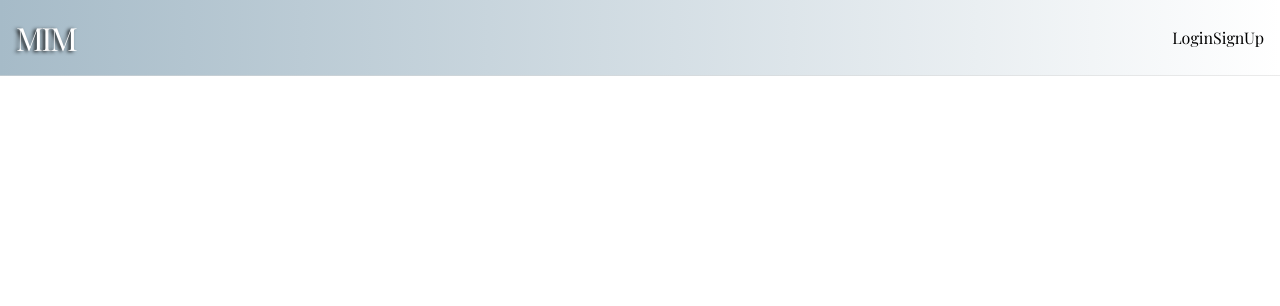
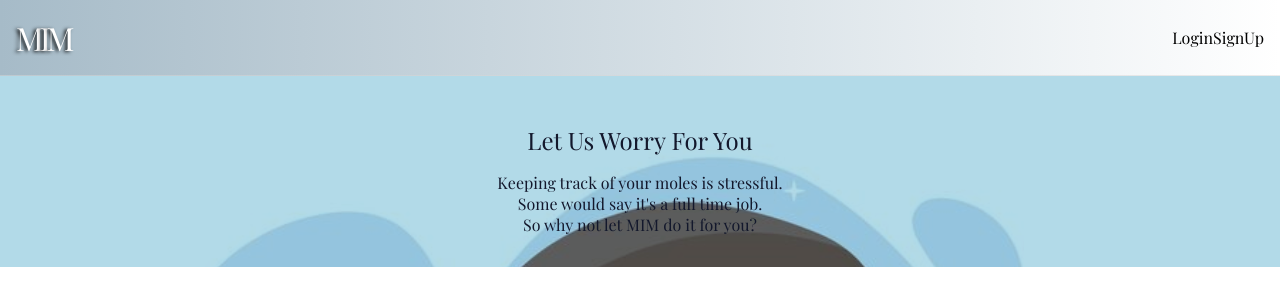
Before and after one commit to sstockall/MIM-client, a React (Create React App) app: page / in a window 1280 px wide. Shown: the top 306 px of the page. Built offline with nearby package versions, Linux system fonts and the light colour scheme.

Commit message:
Accidentally working on main

```diff
--- a/src/components/Header/Header.scss
+++ b/src/components/Header/Header.scss
@@ -32,5 +32,5 @@
 }
 
 div span:not(:first-child) {
-    margin-left: -0.15rem;
+    margin-left: -0.25rem;
 }
--- a/src/pages/HomePage/HomePage.js
+++ b/src/pages/HomePage/HomePage.js
@@ -2,9 +2,17 @@ import './HomePage.scss'
 
 function HomePage() {
     return (
-        <section className="home">
+        <main className="home">
+            <section className='home__hero'>
+                <h1 className='home__hero-header'>Let Us Worry For You</h1>
+                <p className='home__hero-text'>Keeping track of your moles is stressful.</p>
+                <p className='home__hero-text'>Some would say it's a full time job.</p>
+                <p className='home__hero-text'>So why not let <span className='home__hero-text--mim'>MIM</span> do it for you?</p>
+            </section>
+            <section className='home__background'>
 
-        </section>
+            </section>
+        </main>
      );
 }
 
--- a/src/pages/HomePage/HomePage.scss
+++ b/src/pages/HomePage/HomePage.scss
@@ -0,0 +1,30 @@
+@use '../../styles/global' as *;
+@use '../../styles/partials/variables' as *;
+@use '../../styles/partials/mixins' as *;
+
+.home {
+
+    &__hero {
+        background-color: $light-grey;
+        background: url('../../assets/images/molepic1.jpeg') rgba(0, 134, 179, 0.3);
+        background-repeat: no-repeat;
+        background-size: cover;
+        background-blend-mode: multiply;
+        padding: 2rem;
+    }
+
+    &__hero-header {
+        padding: 1rem;
+        font-weight: 800;
+    }
+    &__hero-text {
+
+        &--mim {
+
+        }
+    }
+
+    &__background {
+
+    }
+}
--- a/src/styles/_global.scss
+++ b/src/styles/_global.scss
@@ -1,3 +1,6 @@
+@use './partials/variables' as *;
+@use './partials/mixins' as *;
+
 * {
     margin: 0;
     padding: 0;
@@ -6,6 +9,7 @@
 
 body {
     font-family: 'Playfair Display';
+    color: $primary-text;
 }
 
 a {
--- a/src/styles/partials/_variables.scss
+++ b/src/styles/partials/_variables.scss
@@ -1,6 +1,9 @@
 //Colors
 $background-blue: #A6BBC8;
 $secondary-blue: #0099cc;
+$light-grey: #F7F8F9;
+$slate: #5C667E;
+$primary-text:#13182C;
 
 //Breakpoints
 $mobile-breakpoint: 320px;
```
Also changed, not shown: src/assets/images/molepic1.jpeg (added).
